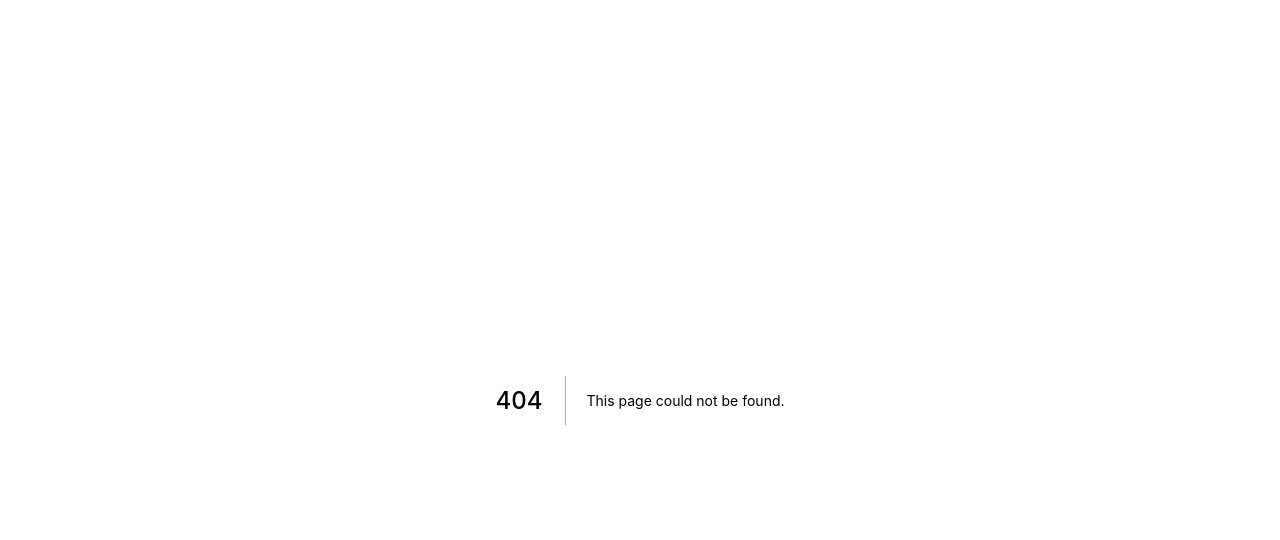
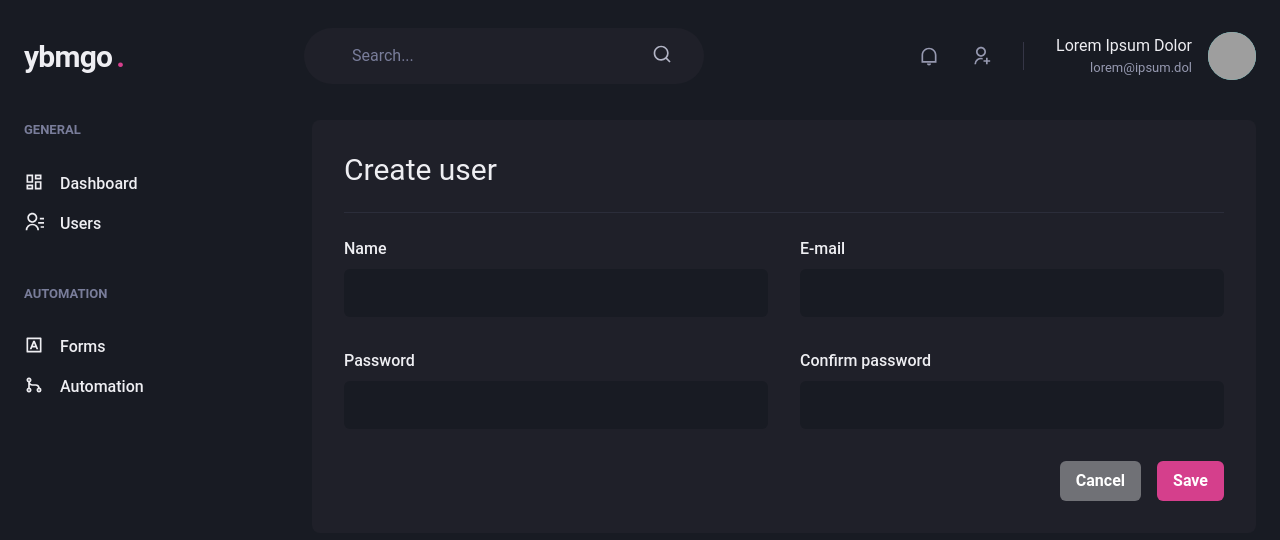
Before and after one commit to yuribmontez/dashgo, a Next.js app: page /users/create in a window 1280 px wide. Before the commit this address had no page. Shown: the top 540 px of the page. Built offline with nearby package versions, Linux system fonts and the light colour scheme; grey boxes are pictures that could not be loaded.

Commit message:
feat: add create user page

```diff
--- /dev/null
+++ b/src/pages/users/create.tsx
@@ -0,0 +1,41 @@
+import { Box, Flex, Heading, Divider, VStack, HStack, SimpleGrid, Button } from "@chakra-ui/react";
+import { Input } from "../../components/Form/Input";
+import { Header } from "../../components/Header";
+import { Sidebar } from "../../components/Sidebar";
+
+export default function CreateUser() {
+  return(
+    <Box>
+      <Header />
+
+      <Flex w='100%' my='6' maxWidth={1480} mx='auto' px='6'>
+        <Sidebar />
+
+        <Box flex='1' borderRadius={8} bg='gray.800' p='8'>
+          <Heading size='lg' fontWeight='normal'>Create user</Heading>
+
+          <Divider my='6' borderColor='gray.700' />
+
+          <VStack spacing='8'>
+            <SimpleGrid w='100%' spacing='8' minChildWidth='240px'>
+              <Input name='name' label='Name' />
+              <Input name='email' type='email' label='E-mail' />
+            </SimpleGrid>
+
+            <SimpleGrid w='100%' spacing='8' minChildWidth='240px'>
+              <Input name='password' type='password' label='Password' />
+              <Input name='password_confirmation' type='password' label='Confirm password' />
+            </SimpleGrid>
+          </VStack>
+
+          <Flex mt='8' justify='flex-end'>
+            <HStack spacing='4'>
+              <Button colorScheme='whiteAlpha'>Cancel</Button>
+              <Button colorScheme='pink'>Save</Button>
+            </HStack>
+          </Flex>
+        </Box>
+      </Flex>
+    </Box>
+  )
+}
```
